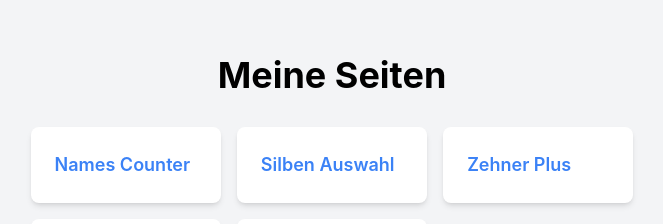
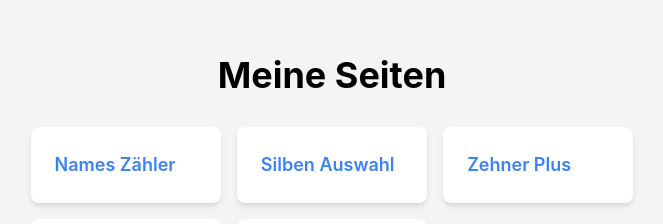
Before and after one commit to hssw24/hssw, a React (Create React App) app: page / in a window 1280 px wide. Shown: the part 225-449 px from the top of the page, without its empty margins (308-971 px from the left). Built offline with nearby package versions, Linux system fonts and the light colour scheme.

Commit message:
Beschreibung der Änderungen

```diff
--- a/src/App.js
+++ b/src/App.js
@@ -2,7 +2,7 @@ import React from 'react';
 
 const App = () => {
   const links = [
-    { name: 'Names Counter', url: 'https://names-counter-2a.vercel.app/' },
+    { name: 'Names Zähler', url: 'https://names-counter-2a.vercel.app/' },
     { name: 'Silben Auswahl', url: 'https://silbenauswahl.vercel.app/' },
     { name: 'Zehner Plus', url: 'https://zehnerplus.vercel.app/' },
     { name: 'Obst One', url: 'https://obst-one.vercel.app/' },
```
